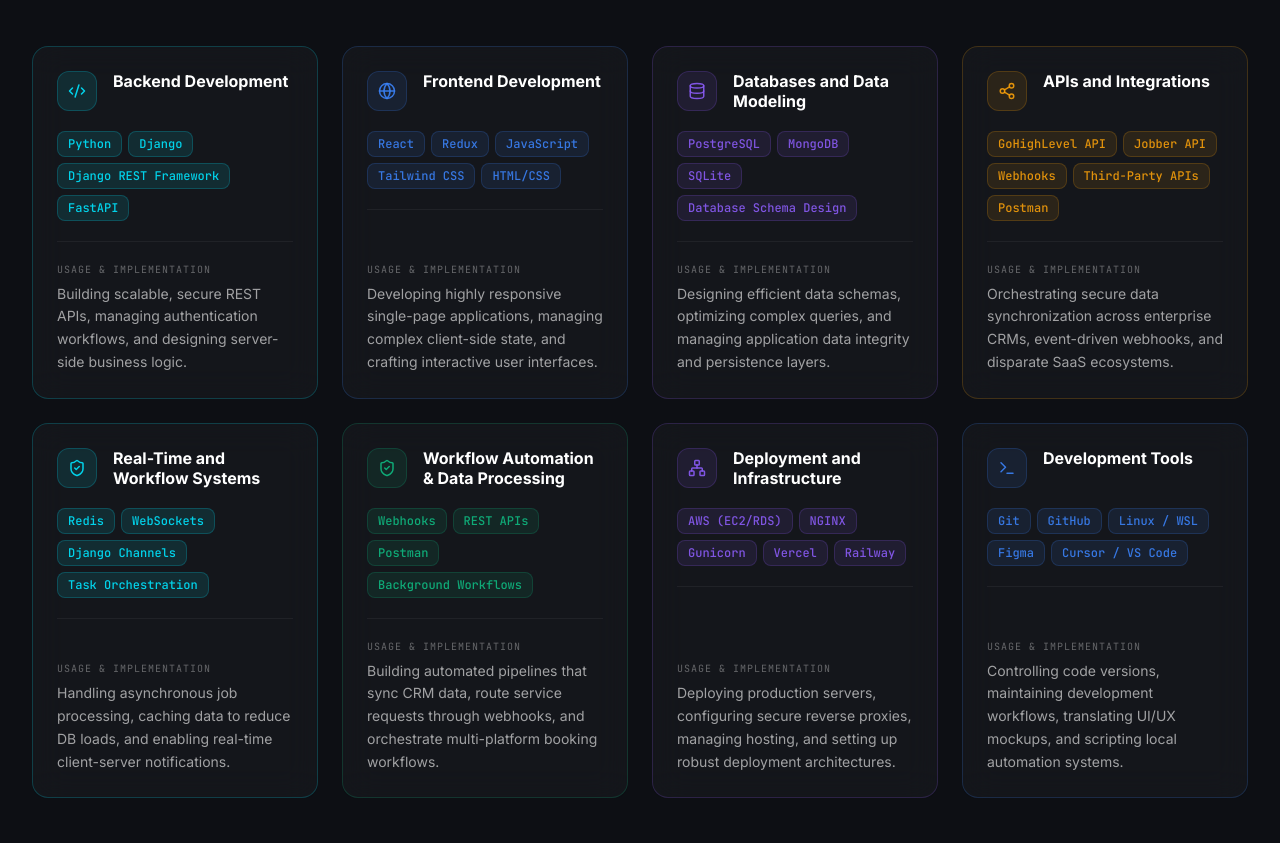
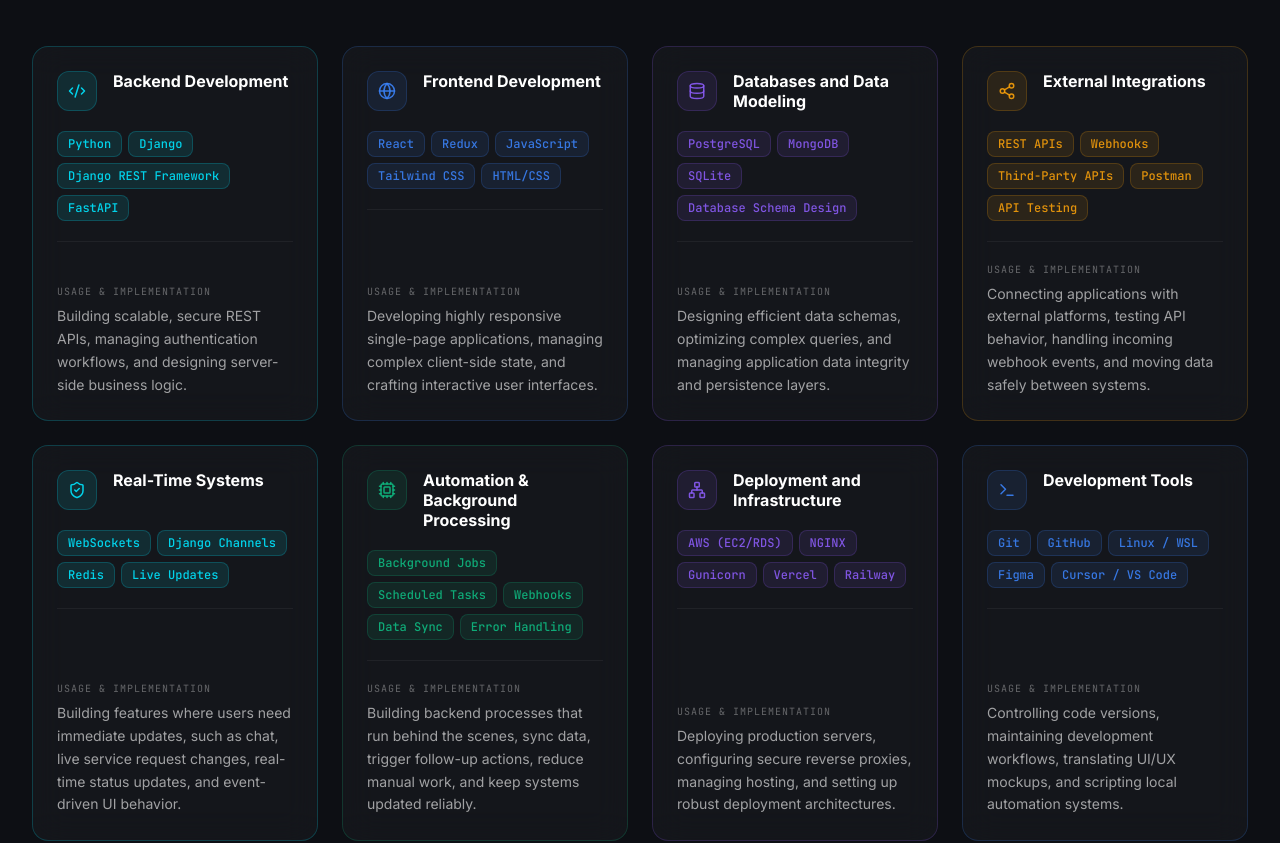
Before and after one commit to mijwad7/mijwad7.github.io, a React (Vite) app: page / in a window 1280 px wide. Shown: the part 7240-8083 px from the top of the page. Built offline with nearby package versions, Linux system fonts and the light colour scheme.

Commit message:
feat: add capabilities data structure to define technical skills and use cases

```diff
--- a/src/data/skills.js
+++ b/src/data/skills.js
@@ -22,23 +22,26 @@
   },
   {
     id: 4,
-    category: 'APIs and Integrations',
-    tools: ['GoHighLevel API', 'Jobber API', 'Webhooks', 'Third-Party APIs', 'Postman'],
-    useCase: 'Orchestrating secure data synchronization across enterprise CRMs, event-driven webhooks, and disparate SaaS ecosystems.',
+    category: 'External Integrations',
+    tools: ['REST APIs', 'Webhooks', 'Third-Party APIs', 'Postman', 'API Testing'],
+    useCase: 'Connecting applications with external platforms, testing API behavior, handling incoming webhook events, and moving data safely between systems.',
+    appliedIn: ['GHL automation', 'Jobber integration', 'Service portal', 'CRM setup systems'],
     color: 'amber',
   },
   {
     id: 5,
-    category: 'Real-Time and Workflow Systems',
-    tools: ['Redis', 'WebSockets', 'Django Channels', 'Task Orchestration'],
-    useCase: 'Handling asynchronous job processing, caching data to reduce DB loads, and enabling real-time client-server notifications.',
+    category: 'Real-Time Systems',
+    tools: ['WebSockets', 'Django Channels', 'Redis', 'Live Updates'],
+    useCase: 'Building features where users need immediate updates, such as chat, live service request changes, real-time status updates, and event-driven UI behavior.',
+    appliedIn: ['ElevateHub', 'Service management portal', 'Booking systems'],
     color: 'cyan',
   },
   {
     id: 6,
-    category: 'Workflow Automation & Data Processing',
-    tools: ['Webhooks', 'REST APIs', 'Postman', 'Background Workflows'],
-    useCase: 'Building automated pipelines that sync CRM data, route service requests through webhooks, and orchestrate multi-platform booking workflows.',
+    category: 'Automation & Background Processing',
+    tools: ['Background Jobs', 'Scheduled Tasks', 'Webhooks', 'Data Sync', 'Error Handling'],
+    useCase: 'Building backend processes that run behind the scenes, sync data, trigger follow-up actions, reduce manual work, and keep systems updated reliably.',
+    appliedIn: ['Marketing data automation', 'CRM setup workflows', 'Booking integrations'],
     color: 'emerald',
   },
   {
```
